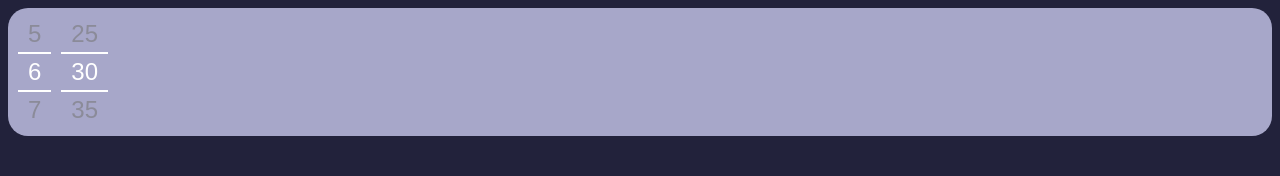
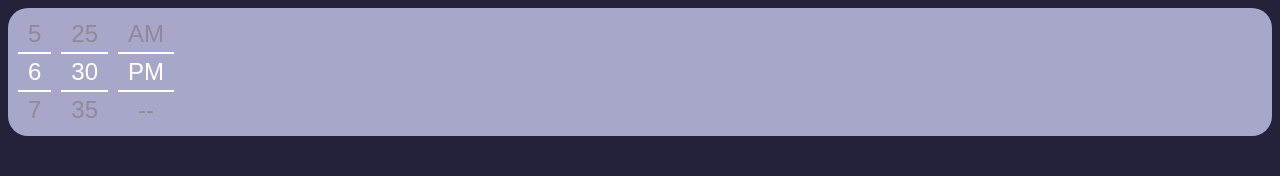
Before and after one commit to mohammadakradi/todo-webapp, an Angular app: page / in a window 1280 px wide. Shown: the top 176 px of the page. Built offline with nearby package versions, Linux system fonts and the light colour scheme.

Commit message:
timepicker component almost finished

```diff
--- a/src/app/pages/home/home.component.html
+++ b/src/app/pages/home/home.component.html
@@ -1 +1 @@
-<app-timepicker></app-timepicker>
+<app-timepicker (selectedTime)="onChange($event)"></app-timepicker>
--- a/src/app/pages/home/home.component.ts
+++ b/src/app/pages/home/home.component.ts
@@ -11,5 +11,7 @@ import { TimepickerComponent } from '../../shared/components/timepicker/timepick
   styleUrl: './home.component.scss'
 })
 export class HomeComponent {
-
+  onChange(e: any) {
+    console.log(e)
+  }
 }
--- a/src/app/shared/components/timepicker/timepicker.component.html
+++ b/src/app/shared/components/timepicker/timepicker.component.html
@@ -6,7 +6,6 @@
             </span>
         </div>
         <div
-            (change)="onChange($event)"
             (touchstart)="onTouchStart($event)"
             (touchend)="onTouchEnd($event)"
             class="selected-time"
@@ -27,7 +26,6 @@
             </span>
         </div>
         <div
-            (change)="onChange($event)"
             (touchstart)="onTouchStartMinute($event)"
             (touchend)="onTouchEndMinute($event)"
             class="selected-time"
@@ -40,4 +38,24 @@
             </span>
         </div>
     </div>
+
+   <div class="day-shift">
+        <div>
+            <span class="unselected-time">
+                {{ selectedDayShift == "PM" ? "AM" : "--" }}
+            </span>
+        </div>
+        <div
+            (touchstart)="onTouchStartDayShift($event)"
+            (touchend)="onTouchEndDayShift($event)"
+            class="selected-time"
+        >
+            <span>{{ selectedDayShift }}</span>
+        </div>
+        <div>
+            <span class="unselected-time">
+                {{ selectedDayShift == "AM" ? "PM" : "--" }}
+            </span>
+        </div>
+    </div>
 </div>
--- a/src/app/shared/components/timepicker/timepicker.component.scss
+++ b/src/app/shared/components/timepicker/timepicker.component.scss
@@ -18,7 +18,7 @@ padding: 4px 10px;
   color: #8B8B99;
 }
 
-.hour, .minute{
+.hour, .minute, .day-shift{
   background-color: transparent;
   display: flex;
   flex-direction: column;
--- a/src/app/shared/components/timepicker/timepicker.component.ts
+++ b/src/app/shared/components/timepicker/timepicker.component.ts
@@ -1,4 +1,4 @@
-import { Component, HostListener } from '@angular/core';
+import { Component, EventEmitter, Output } from '@angular/core';
 import { DisplayTimePipe } from '../../pipes/display-time.pipe';
 
 @Component({
@@ -11,6 +11,7 @@ import { DisplayTimePipe } from '../../pipes/display-time.pipe';
   styleUrl: './timepicker.component.scss',
 })
 export class TimepickerComponent {
+  @Output() selectedTime = new EventEmitter<{ hour: number, minute: number, dayShift: string }>();
   hours: number[] = Array.from({ length: 12 }, (_, i) => i + 1);
   initialY: number = 0;
   selectedHour: number = 6;
@@ -18,8 +19,13 @@ export class TimepickerComponent {
   minutes: number[] = Array.from({ length: 13 }, (_, i) => i * 5);
   selectedMinute: number = 30;
   selectedMinuteIndex: number = this.minutes.indexOf(this.selectedMinute);
+  dayShifts: string[] = ["AM", "PM"]
+  selectedDayShift: string = "PM"
 
   onChange(hour: any) {
+    console.log(hour)
+  }
+  onChangeHour(hour: any) {
     console.log(hour)
   }
 
@@ -35,8 +41,6 @@ export class TimepickerComponent {
     const finalY = event.changedTouches[0].clientY;
     const deltaY = this.initialY - finalY > 0 ? 1 : -1;
 
-    // console.log('fdfdf', this.initialY, finalY, deltaY)
-    // this.selectedHour += deltaY;
     if (this.selectedHour + deltaY < 1) {
       this.selectedHour = 12
     } else if (this.selectedHour + deltaY > 12) {
@@ -45,6 +49,7 @@ export class TimepickerComponent {
       this.selectedHour += deltaY
     }
     this.selectedHourIndex = this.hours.indexOf(this.selectedHour)
+    this.selectedTime.emit({ hour: this.selectedHour, minute: this.selectedMinute, dayShift: this.selectedDayShift })
   }
 
   onTouchStartMinute(event: TouchEvent): void {
@@ -59,8 +64,6 @@ export class TimepickerComponent {
     const finalY = event.changedTouches[0].clientY;
     const deltaY = this.initialY - finalY > 0 ? 5 : -5;
 
-    // console.log('fdfdf', this.initialY, finalY, deltaY)
-    // this.selectedHour += deltaY;
     if (this.selectedMinute + deltaY < 0) {
       this.selectedMinute = 55
     } else if (this.selectedMinute + deltaY > 55) {
@@ -69,5 +72,26 @@ export class TimepickerComponent {
       this.selectedMinute += deltaY
     }
     this.selectedMinuteIndex = this.minutes.indexOf(this.selectedMinute)
+    this.selectedTime.emit({ hour: this.selectedHour, minute: this.selectedMinute, dayShift: this.selectedDayShift })
+  }
+
+  onTouchStartDayShift(event: TouchEvent): void {
+    event.stopPropagation();
+    event.preventDefault();
+    this.initialY = event.touches[0].clientY;
+  }
+
+  onTouchEndDayShift(event: TouchEvent): void {
+    event.stopPropagation();
+    event.preventDefault();
+    const finalY = event.changedTouches[0].clientY;
+    const deltaY = this.initialY - finalY > 0 ? 1 : -1;
+
+    if (this.selectedDayShift == "AM" && deltaY == 1) {
+      this.selectedDayShift = "PM"
+    } else if (this.selectedDayShift == "PM" && deltaY == -1) {
+      this.selectedDayShift = "AM"
+    }
+    this.selectedTime.emit({ hour: this.selectedHour, minute: this.selectedMinute, dayShift: this.selectedDayShift })
   }
 }
```
